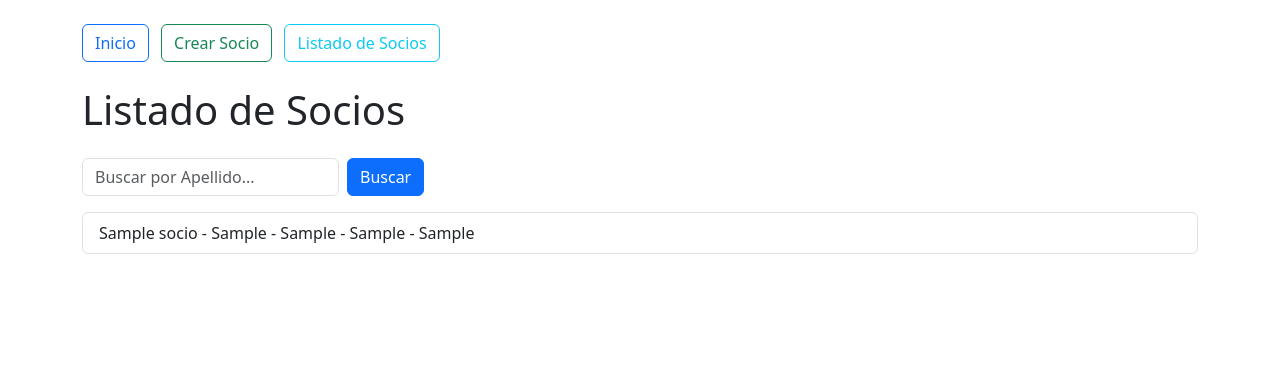
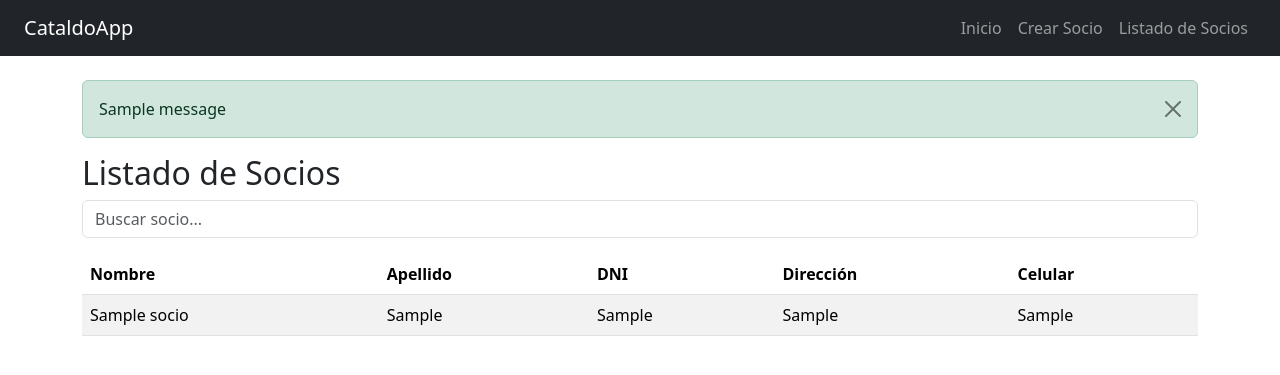
Before and after one commit to MatiasCataldo/FerreteriaApp, a Django app: page /socios/ in a window 1280 px wide. Shown: the top 375 px of the page. Run offline with Django 5.2, Linux system fonts and the light colour scheme; tables that the repository leaves empty hold one stand-in row (values such as "Sample post"); one stand-in notice (Sample message) is shown.

Commit message:
entrega numero 3

```diff
--- a/CataldoApp/templates/home/base.html
+++ b/CataldoApp/templates/home/base.html
@@ -1,27 +1,38 @@
-<!-- home/base.html -->
 <!DOCTYPE html>
 <html lang="es">
 <head>
     <meta charset="UTF-8">
-    <title>{% block title %}Mi sitio{% endblock %}</title>
-    <meta name="viewport" content="width=device-width, initial-scale=1">
-    <!-- Bootstrap CSS -->
+    <meta name="viewport" content="width=device-width, initial-scale=1.0">
+    <title>CataldoApp</title>
     <link href="https://cdn.jsdelivr.net/npm/bootstrap@5.3.3/dist/css/bootstrap.min.css" rel="stylesheet">
 </head>
-<body class="container py-4">
-
-    <nav class="mb-4">
-        <a href="{% url 'home' %}" class="btn btn-outline-primary me-2">Inicio</a>
-        <a href="{% url 'crear_socio' %}" class="btn btn-outline-success me-2">Crear Socio</a>
-        <a href="{% url 'listado_de_socios' %}" class="btn btn-outline-info">Listado de Socios</a>
+<body>
+    <nav class="navbar navbar-expand-lg navbar-dark bg-dark px-4">
+        <a class="navbar-brand" href="{% url 'home' %}">CataldoApp</a>
+        <div class="collapse navbar-collapse">
+            <ul class="navbar-nav ms-auto">
+                <li class="nav-item"><a class="nav-link" href="{% url 'home' %}">Inicio</a></li>
+                <li class="nav-item"><a class="nav-link" href="{% url 'crear_socio' %}">Crear Socio</a></li>
+                <li class="nav-item"><a class="nav-link" href="{% url 'listado_de_socios' %}">Listado de Socios</a></li>
+            </ul>
+        </div>
     </nav>
 
+    <div class="container py-4">
+        {% if messages %}
+          {% for message in messages %}
+            <div class="alert alert-{{ message.tags }} alert-dismissible fade show" role="alert">
+              {{ message }}
+              <button type="button" class="btn-close" data-bs-dismiss="alert" aria-label="Cerrar"></button>
+            </div>
+          {% endfor %}
+        {% endif %}
 
-    {% block content %}
-    <!-- Contenido específico de cada página -->
-    {% endblock %}
+        {% block content %}
+        {% endblock %}
+    </div>
 
-    <!-- Bootstrap JS -->
+
     <script src="https://cdn.jsdelivr.net/npm/bootstrap@5.3.3/dist/js/bootstrap.bundle.min.js"></script>
 </body>
 </html>
--- a/CataldoApp/templates/home/listado_de_socios.html
+++ b/CataldoApp/templates/home/listado_de_socios.html
@@ -1,26 +1,36 @@
 {% extends 'home/base.html' %}
 
-{% block title %}Listado de Socios{% endblock %}
+{% block content %}
+    <h2>Listado de Socios</h2>
 
-{% block content %}
-<h1 class="mb-4">Listado de Socios</h1>
-
-<form method="get" class="mb-3 row g-2">
-    <div class="col-auto">
-        <input type="text" name="q" class="form-control" placeholder="Buscar por Apellido..." value="{{ request.GET.q }}">
-    </div>
-    <div class="col-auto">
-        <button type="submit" class="btn btn-primary">Buscar</button>
-    </div>
+    <form method="GET" class="mb-3">
+        <input type="text" name="busqueda" placeholder="Buscar socio..." class="form-control" value="{{ request.GET.busqueda }}">
     </form>
 
     {% if socios %}
-    <ul class="list-group">
+    <table class="table table-striped">
+        <thead>
+            <tr>
+                <th>Nombre</th>
+                <th>Apellido</th>
+                <th>DNI</th>
+                <th>Dirección</th>
+                <th>Celular</th>
+            </tr>
+        </thead>
+        <tbody>
             {% for socio in socios %}
-            <li class="list-group-item">{{ socio }}</li>
+            <tr>
+                <td>{{ socio.nombre }}</td>
+                <td>{{ socio.apellido }}</td>
+                <td>{{ socio.dni }}</td>
+                <td>{{ socio.direccion }}</td>
+                <td>{{ socio.celular }}</td>
+            </tr>
             {% endfor %}
-    </ul>
+        </tbody>
+    </table>
     {% else %}
-    <div class="alert alert-warning">No se encontraron socios.</div>
+    <div class="alert alert-info">No hay socios cargados.</div>
     {% endif %}
 {% endblock %}
--- a/CataldoApp/views.py
+++ b/CataldoApp/views.py
@@ -2,6 +2,7 @@ from django.shortcuts import render, redirect
 from django.http import HttpResponse
 from CataldoApp.forms import CreacionSocio
 from CataldoApp.models import Socio
+from django.contrib import messages
 
 # Create your views here.
 def home(request):
@@ -12,8 +13,13 @@ def crear_socio(request):
         formulario = CreacionSocio(request.POST)
         if formulario.is_valid():
             info = formulario.cleaned_data
-            socio = Socio(nombre=info.get('nombre'), apellido=info.get('apellido'), dni=info.get('dni'), direccion=info.get('direccion'), celular=info.get('celular'))
+            socio = Socio(nombre=info.get('nombre'),
+                        apellido=info.get('apellido'),
+                        dni=info.get('dni'),
+                        direccion=info.get('direccion'),
+                        celular=info.get('celular'))
             socio.save()
+            messages.success(request, '¡Socio creado con éxito!')
             return redirect('listado_de_socios')
     else:
         formulario = CreacionSocio()
@@ -21,9 +27,9 @@ def crear_socio(request):
     return render(request, 'home/crear_socio.html', {'formulario': formulario})
 
 def listado_de_socios(request):
-    consulta = request.GET.get("q")
-    if consulta:
-        socios = Socio.objects.filter(apellido__icontains=consulta)
+    busqueda = request.GET.get('busqueda')
+    if busqueda:
+        socios = Socio.objects.filter(apellido__icontains=busqueda)
     else:
         socios = Socio.objects.all()
     return render(request, 'home/listado_de_socios.html', {'socios': socios})
```
Also changed, not shown: CataldoApp/templates/home/crear_socio.html (+3 -10 lines), CataldoApp/templates/home/home.html (+4 -4 lines). Lines whose indentation alone changed are shown as unchanged.
